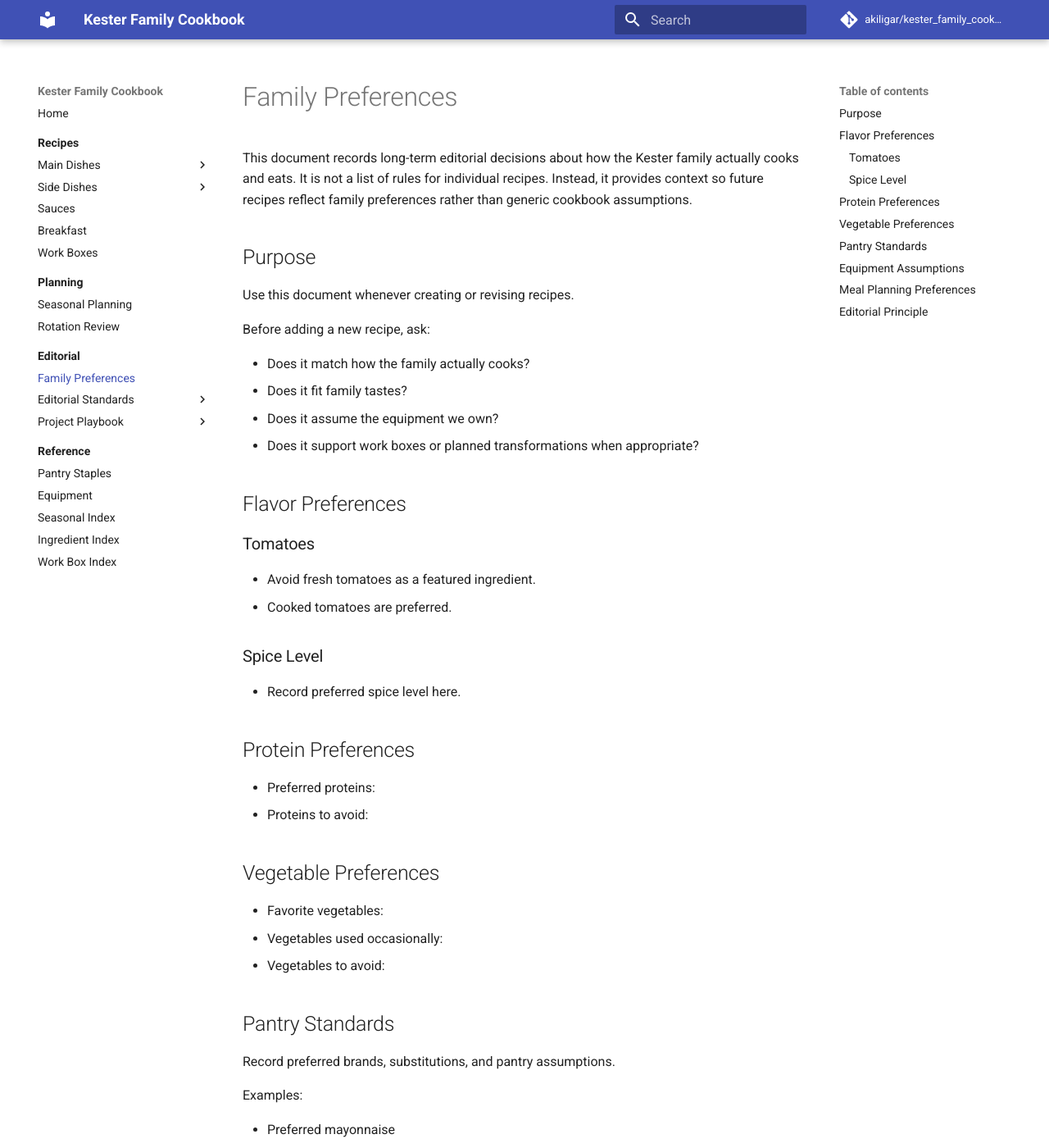
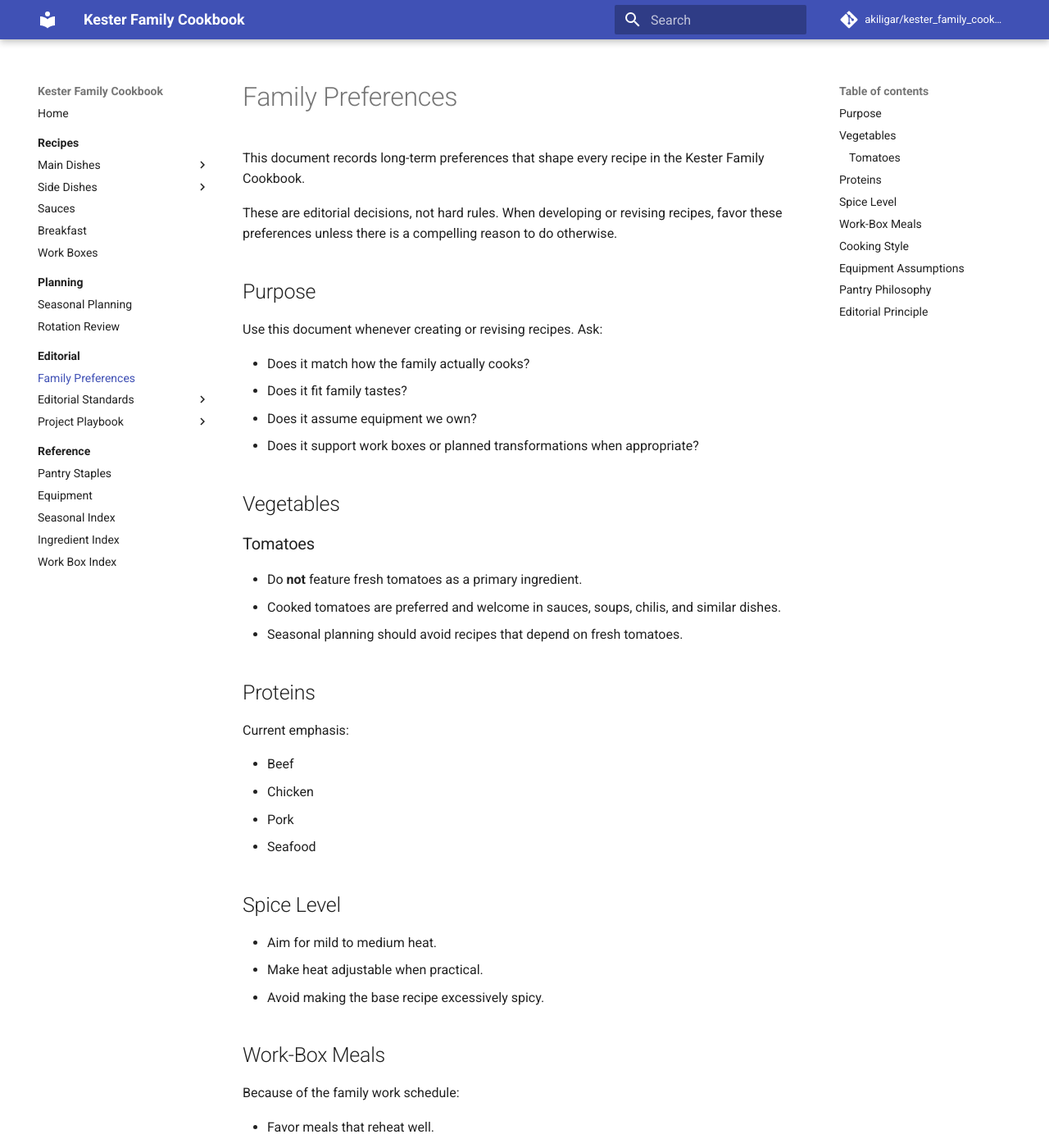
Before and after one commit to akiligar/kester_family_cookbook, an MkDocs documentation site: the page built from docs/editorial/family-preferences.md, in a window 1280 px wide and 1400 px high. Shown: the whole window at 82% size. Built offline with MkDocs 1.6.1 and Material for MkDocs 9.7.7, drawn with Linux system fonts in a browser that asks for light colours; comment, search, counter and statistics services are not loaded; some of the changed text lies outside the part shown.

Commit message:
Expand family preferences reference

```diff
--- a/docs/editorial/family-preferences.md
+++ b/docs/editorial/family-preferences.md
@@ -1,68 +1,76 @@
 # Family Preferences
 
-This document records long-term editorial decisions about how the Kester family actually cooks and eats. It is not a list of rules for individual recipes. Instead, it provides context so future recipes reflect family preferences rather than generic cookbook assumptions.
+This document records long-term preferences that shape every recipe in the Kester Family Cookbook.
+
+These are editorial decisions, not hard rules. When developing or revising recipes, favor these preferences unless there is a compelling reason to do otherwise.
 
 ## Purpose
 
-Use this document whenever creating or revising recipes.
-
-Before adding a new recipe, ask:
+Use this document whenever creating or revising recipes. Ask:
 
 - Does it match how the family actually cooks?
 - Does it fit family tastes?
-- Does it assume the equipment we own?
+- Does it assume equipment we own?
 - Does it support work boxes or planned transformations when appropriate?
 
-## Flavor Preferences
+## Vegetables
 
 ### Tomatoes
 
-- Avoid fresh tomatoes as a featured ingredient.
-- Cooked tomatoes are preferred.
+- Do **not** feature fresh tomatoes as a primary ingredient.
+- Cooked tomatoes are preferred and welcome in sauces, soups, chilis, and similar dishes.
+- Seasonal planning should avoid recipes that depend on fresh tomatoes.
 
-### Spice Level
+## Proteins
 
-- Record preferred spice level here.
+Current emphasis:
 
-## Protein Preferences
+- Beef
+- Chicken
+- Pork
+- Seafood
 
-- Preferred proteins:
-- Proteins to avoid:
+## Spice Level
 
-## Vegetable Preferences
+- Aim for mild to medium heat.
+- Make heat adjustable when practical.
+- Avoid making the base recipe excessively spicy.
 
-- Favorite vegetables:
-- Vegetables used occasionally:
-- Vegetables to avoid:
+## Work-Box Meals
 
-## Pantry Standards
+Because of the family work schedule:
 
-Record preferred brands, substitutions, and pantry assumptions.
+- Favor meals that reheat well.
+- Favor planned dinner-to-transformation recipes.
+- Cold work-box meals are encouraged when they travel better.
 
-Examples:
+## Cooking Style
 
-- Preferred mayonnaise
-- Preferred barbecue sauce
-- Jarred minced garlic is acceptable
-- Standard cooking oils
-- Common seasoning blends
+Prefer recipes that are:
+
+- Practical on weeknights.
+- Repeatable.
+- Worth adding to the permanent rotation.
+- Easy to scale for leftovers.
 
 ## Equipment Assumptions
 
 Recipes may assume access to:
 
 - Pellet smoker
+- Blackstone griddle
 - Cast iron cookware
 - Instant Pot
+- Outdoor grill
+- Instant-read thermometer
 
-Add equipment as it becomes part of the normal kitchen.
+## Pantry Philosophy
 
-## Meal Planning Preferences
-
-- Favor recipes that create good leftovers or planned transformations.
-- Work-box friendly meals are valuable.
-- Recipes should reflect real family cooking rather than restaurant presentation.
+- Prefer commonly stocked pantry ingredients.
+- Jarred minced garlic is acceptable.
+- Avoid unnecessary specialty ingredients.
+- Favor ingredients reused across multiple recipes.
 
 ## Editorial Principle
 
-If this document conflicts with a generic recipe, prefer this document. The goal is to preserve how the Kester family actually cooks, not how recipes are traditionally written.
+When there is a choice between a traditional recipe and one that better reflects how the Kester family actually cooks, choose the version that reflects the family's real habits.
```
